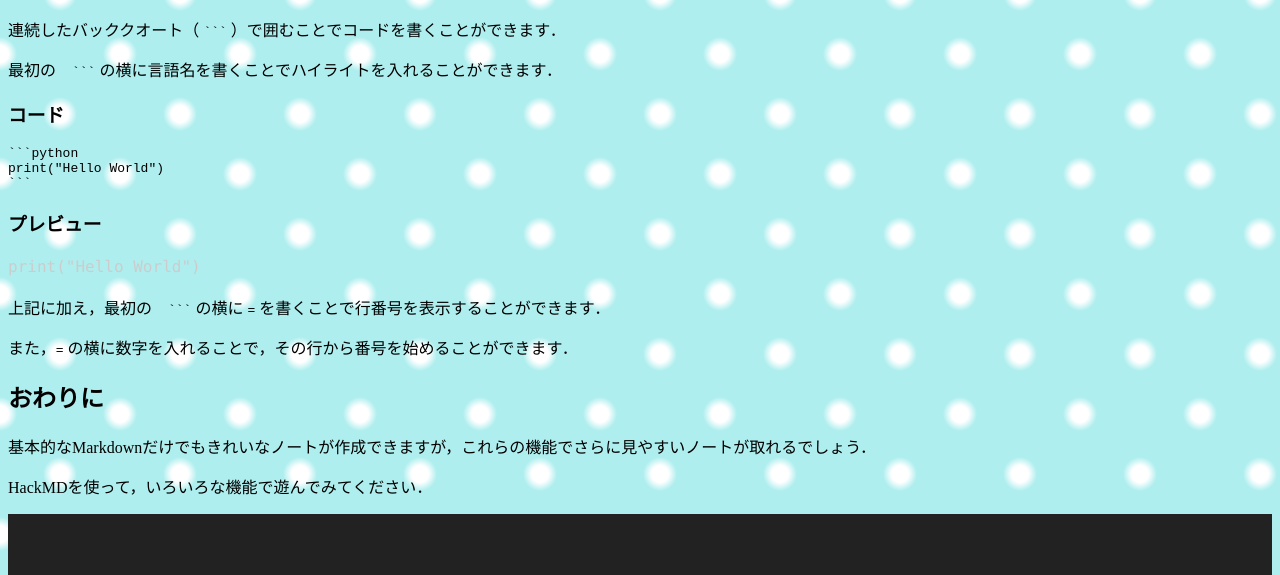
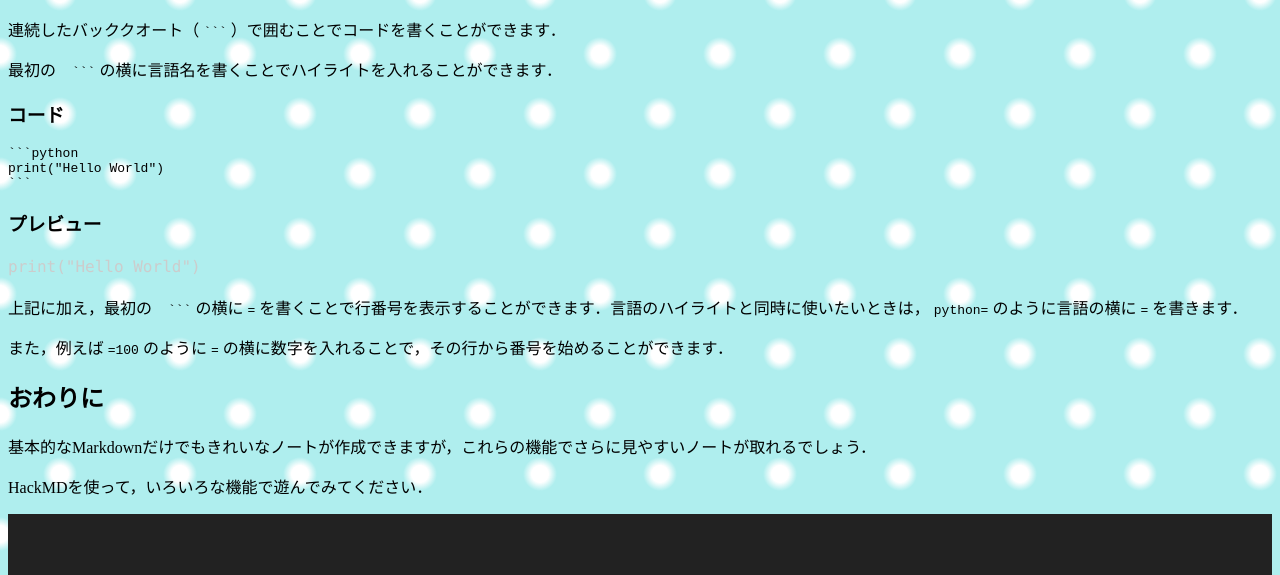
Before and after one commit to chaya2z/chaya2z-blog, a Gatsby site: page /blog/hackmdFeature in a window 1280 px wide. Shown: the part 1986-2561 px from the top of the page. Built offline with nearby package versions, Linux system fonts and the light colour scheme; Gatsby itself is replaced by a stand-in of ours; some packages are replaced by stand-ins of ours; code samples lack their colours.

Commit message:
BlogModify: HackMD小ネタ集
Detail: add code-block description

````diff
--- a/content/posts/hackmdFeature/hackmdFeature.md
+++ b/content/posts/hackmdFeature/hackmdFeature.md
@@ -84,9 +84,9 @@ print("Hello World")
 print("Hello World")
 ```
 
-上記に加え，最初の　` ``` ` の横に `=` を書くことで行番号を表示することができます．
+上記に加え，最初の　` ``` ` の横に `=` を書くことで行番号を表示することができます．言語のハイライトと同時に使いたいときは， `python=` のように言語の横に `=` を書きます．
 
-また，`=` の横に数字を入れることで，その行から番号を始めることができます．
+また，例えば `=100` のように `=` の横に数字を入れることで，その行から番号を始めることができます．
 
 ## おわりに
 
````
